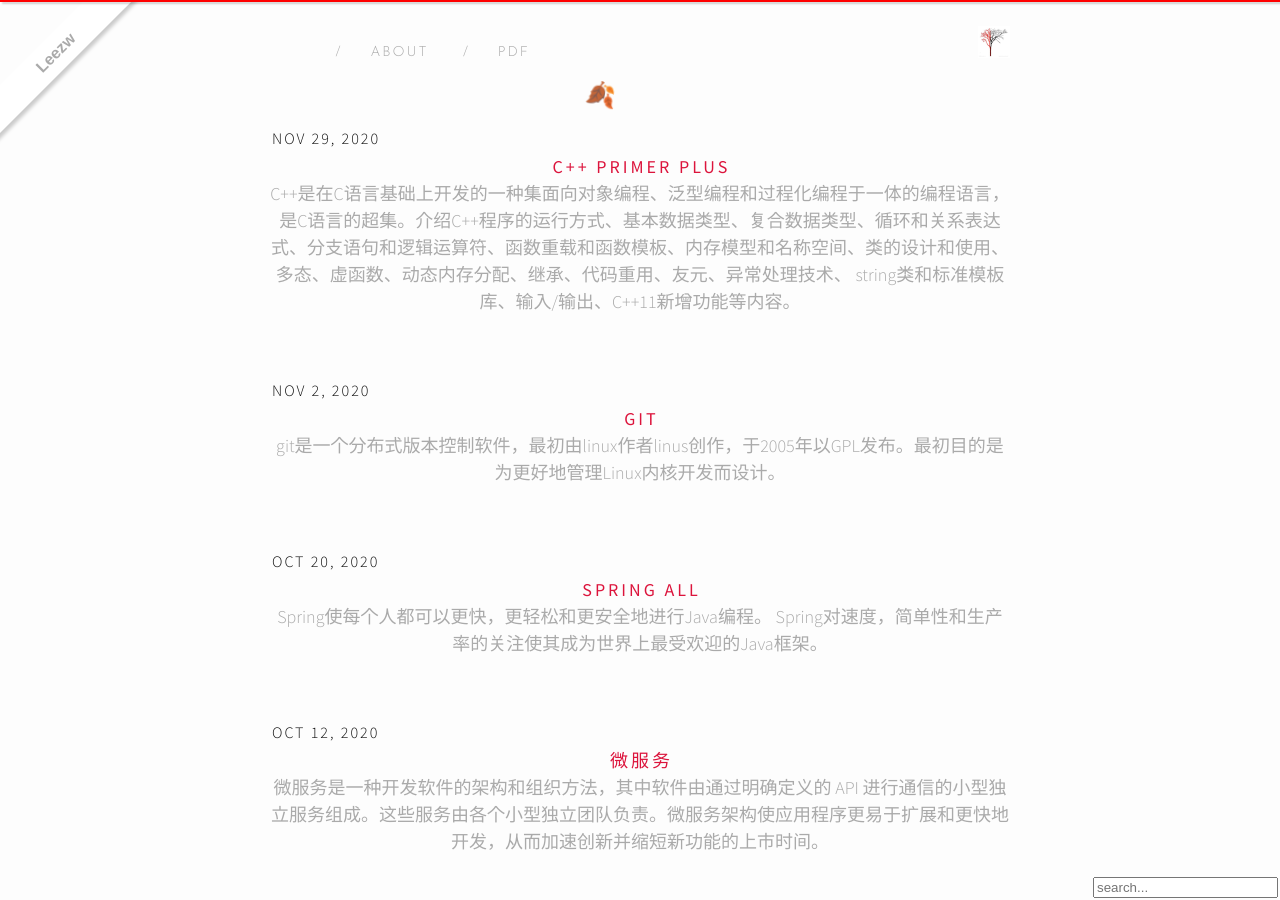
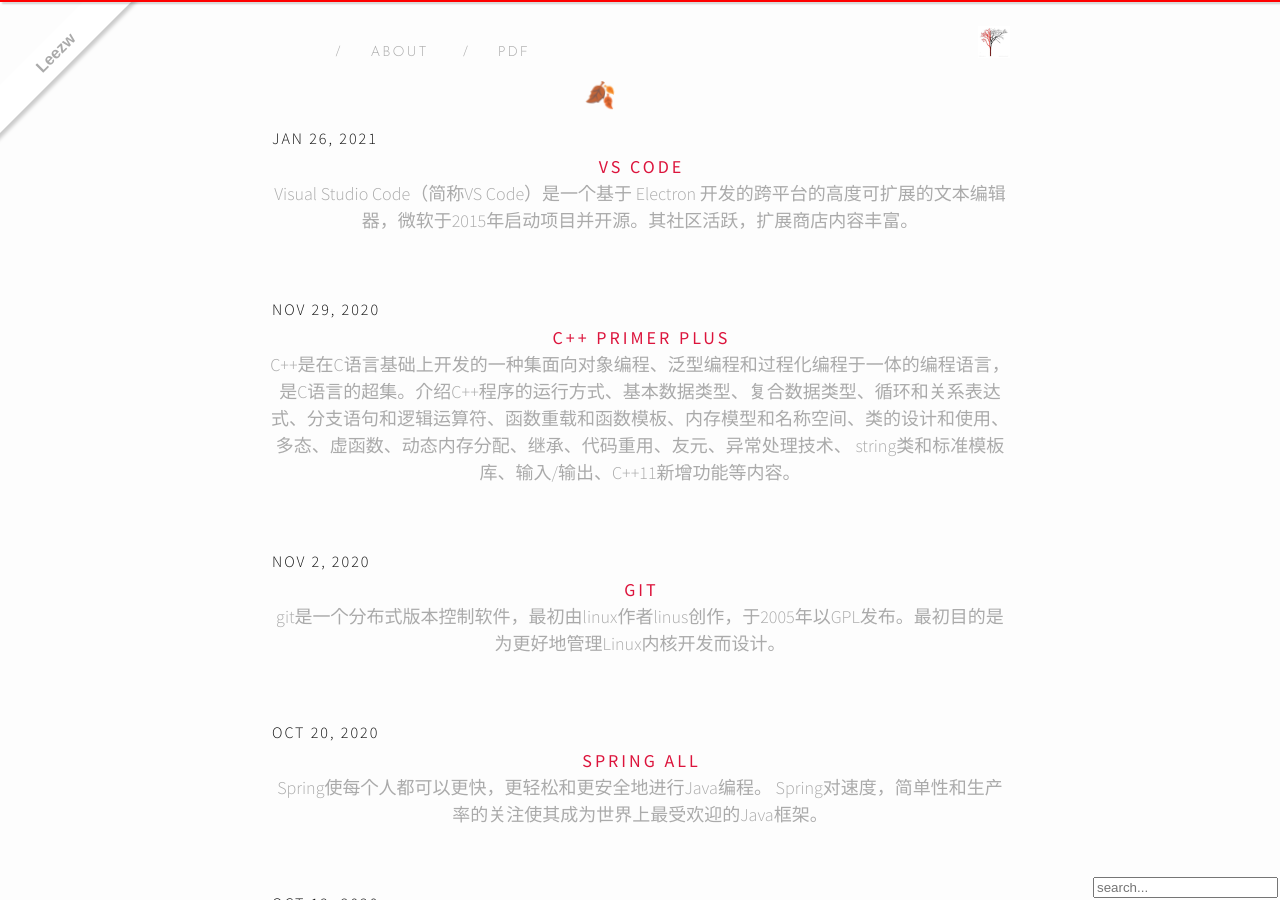
Before and after one commit to quantum-li/quantum-li.github.io, a Jekyll site: the page built from index.html, in a window 1280 px wide and 900 px high. Built offline with Jekyll 4.4.1, drawn with Linux system fonts in a browser that asks for light colours; nearby versions of some CDN libraries; the list of posts is cut into pages by our own code.

Commit message:
2021-01-26 19:33:16

```diff
--- /dev/null
+++ b/_posts/2021-01-26-vs-code.md
@@ -0,0 +1,22 @@
+---
+title: VS Code
+categories:
+- JavaScript
+- VS Code
+description: VS Code相关主题
+permalink: "/posts/vs-code"
+excerpt: Visual Studio Code（简称VS Code）是一个基于 Electron 开发的跨平台的高度可扩展的文本编辑器，微软于2015年启动项目并开源。其社区活跃，扩展商店内容丰富。
+---
+{% for art in site.article %}
+{% for categorie in art.categories %}
+{% if categorie == "VS Code" %}
+<div>
+    <br>
+    <a class="articleLink" href="{{site.baseurl}}{{art.url}}">{{art.title}}——{{ art.date | date: "%b %-d, %Y" }}</a>
+    <br/>
+    <br/>
+    <blockquote><p>{% if art.excerpt.size < 200 %}{{ art.excerpt | strip_html }}{% else %}{{ art.excerpt | strip_html | truncate:200}}{% endif %}</p></blockquote>
+</div>
+{% endif %}
+{% endfor %}
+{% endfor %}
```
Also changed, not shown: _article/2021-01-15-implement-vscode-extension.md (renamed from _drafts/2021-01-15-implement-vscode-extension.md, +1 -1 lines).
